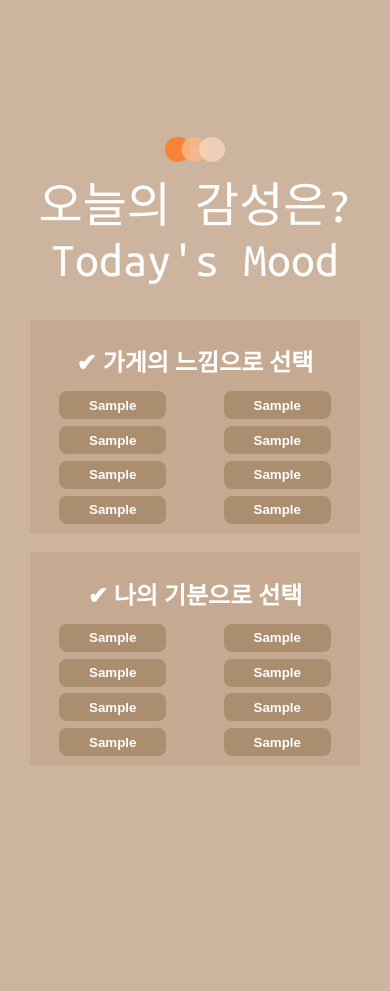
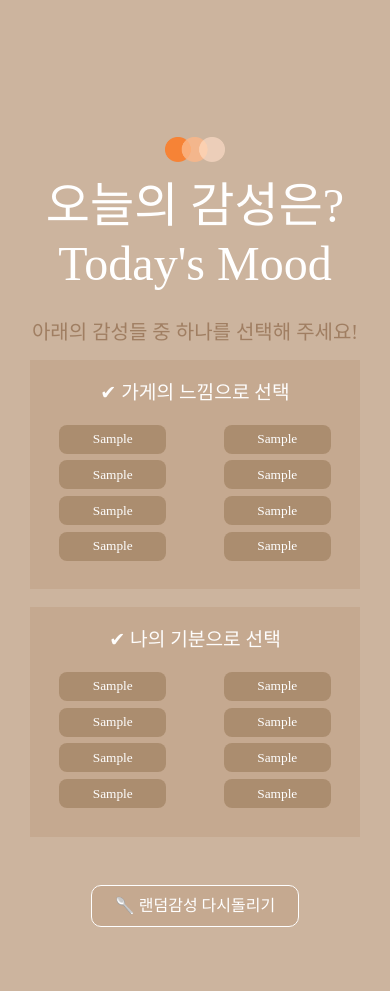
Before and after one commit to arimSeo/Graduate-proj, a Django app: template tastyproject/myapp/templates/gamseong.html in a window 390 px wide. Before the commit the page ends 766 px from the top, so only its background shows below. Run offline with Django 3.2, Linux system fonts and the light colour scheme; the template is opened without the code that fills it: most values are stand-ins (such as "Sample title", 1, 10 or a date in 2020); some libraries are stand-ins or nearby versions; some web fonts are replaced.

Commit message:
[Frontend]버튼 추가 및 css수정정

```diff
--- a/tastyproject/myapp/static/css/gamseong.css
+++ b/tastyproject/myapp/static/css/gamseong.css
@@ -1,3 +1,20 @@
+@font-face {
+    font-family: 'KyoboHand';
+    src: url('https://cdn.jsdelivr.net/gh/projectnoonnu/noonfonts_20-04@1.0/KyoboHand.woff') format('woff');
+    font-weight: normal;
+    font-style: normal;
+    }
+*{
+    font-family: 'KyoboHand';
+    text-decoration: none;
+}
+.p{
+    color:rgba(114, 70, 34, 0.486);
+    font-size: 1.5rem;
+    margin-bottom: 2%;
+    margin-top: 2%;
+}
+
 body{
     text-align: center;
     margin-top: 7%;
@@ -8,8 +25,8 @@ body{
     height:20%;
 }
 .loading{
+    font-size: 1.3rem;
     color:white;
-    font-family: Ubuntu Mono;
 }
 .box1{
     border:transparent;
@@ -30,13 +47,14 @@ body{
     margin:0 20% 5% 20%;
 }
 .h1{
-    font-family: Ubuntu Mono;
     color:#ffffff;
     font-size: 4.6rem;
 }
-h2{
-    color: white;
+.h2{
+    color: rgba(255, 255, 255, 0.973);
     margin-bottom: 2%;
+    margin-top: 2%;
+    font-size: 1.8rem;
 }
 
 .row1{
@@ -45,10 +63,6 @@ h2{
 .row2{
     flex:1;
 }
-/* .g{
-
-    cursor: pointer;
-} */
 
 .g1, .gg1{
     width:50%;
@@ -57,16 +71,39 @@ h2{
     border-radius: 8px;
     background: transparent;
     color: white;
-    font-weight: bold;
+    /* font-weight: bold; */
     cursor: pointer;
     padding:3% 3%;
     margin:4% 0 0% 0;
     background: rgba(114, 82, 39, 0.315);
 }
+.g1:hover, .gg1:hover{
+    color:bisque;
+}
 
 .last{
     margin-bottom:4%;
 }
+
+.more{
+    margin-bottom: 10%;
+    font-size: 1.2rem;
+    /* font-weight: bold; */
+}
+.more_btn{
+    border:1px solid ;
+    border-radius: 10px;
+    background-color: #9a6b3e25;
+    padding:1.8% 3.5% 1.8% 3.5%;
+    color:white;
+
+}
+.more_btn:hover{
+    color:white;
+    font-size: 1.3rem;
+}
+
+
 
 /*  */
 
@@ -90,6 +127,12 @@ h2{
         padding:4% 0 4% 0;
     }
 
+    .h2{
+        font-size: 1.2rem;
+        margin-bottom:4%;
+        margin-top:4%;
+    }
+
     .h1{
         font-size: 3rem;
     }
@@ -97,5 +140,27 @@ h2{
         width:50%;
         height:50%;
     }
+    .loading{
+        font-size: 1.18rem;
+    }
+    .more{
+        margin-bottom: 20%;
+        font-size: 1rem;
+    }
+    .more_btn{
+        border:1px solid ;
+        border-radius: 10px;
+        background-color: #9a6b3e25;
+        padding:3% 6% 3% 6%;
+        color:white;
+    }
+    .more_btn:hover{
+        margin-bottom: 20%;
+        font-size: 1.1rem;
+    }
+    .p{
+        margin-bottom: 4%;
+        font-size: 1.25rem;
+    }
 
 }
--- a/tastyproject/myapp/static/gamseong.js
+++ b/tastyproject/myapp/static/gamseong.js
@@ -1,13 +1,17 @@
 $(document).ready(function () {
     $(".logo").hide();
     $(".h1").hide();
+    $(".p").hide();
     $(".box1").hide();
     $(".box2").hide();
+    $(".more").hide();
     setTimeout(function () {
         $(".loading").fadeOut(400);
         $(".logo").fadeIn(2000);
         $(".h1").fadeIn(2000);
+        $(".p").fadeIn(4000);
         $(".box1").fadeIn(4500);
         $(".box2").fadeIn(6000);
+        $(".more").fadeIn(6000);
     }, 2500);
 });
--- a/tastyproject/myapp/templates/gamseong.html
+++ b/tastyproject/myapp/templates/gamseong.html
@@ -16,7 +16,7 @@
 <body>
     <div class="loading">
         <img src="{% static 'image/loading592.gif' %}" alt="loading" class="loading_img">
-        <div class="loading_content">🙋‍♀️{{user}}님 마음속 갬성 끌어올리는 중...</div>
+        <div class="loading_content">🙋‍♀️ {{user}}님 마음속 갬성 끌어올리는 중...</div>
     </div>
     <!-- form 한개에 submit 한개로하면 버튼 각각에 다 폼으로 해야하나????
     아아ㅏ아니다 중복 아니니까 하나니까 다 submit 해도되나. 근데 pnu퀴즈는 각각에 다해줬는데,,  -->
@@ -25,12 +25,12 @@
         {% csrf_token %}
         <img src="{% static 'image/logo1.png' %}" class="logo" width="60px" height="25px">
         <div class="h1">
-            오늘의 감성은?<br> Today's Mood</div>
+            오늘의 감성은?<br> Today's Mood</div><br>
             {% comment %} {{user}}님 안녕하세요! {% endcomment %}
             {% comment %} user는 뷰에서 가져온것 {% endcomment %}
-        <br><br>
+            <div class="p">아래의 감성들 중 하나를 선택해 주세요!</div>
         <div class="box1">
-            <h2>✔ 가게의 느낌으로 선택</h2>
+            <div class="h2">✔ 가게의 느낌으로 선택</div>
         <div class="mini-box1">
         <div class="row1">
             <div class="">
@@ -43,30 +43,29 @@
                 <input type="submit" class="g1" name="gam" value="{{random_r_mood3}}">
             </div>
             <div class="last">
-                <input type="submit" class="g1" name="gam" value="{{random_r_mood4}}">
+                <input type="submit" class="g1" name="gam" value="{{random_r_mood5}}">
             </div>
+            <br>
         </div>
         <div class="row2">
             <div class="">
-                <input type="submit" class="g1" name="gam" value="{{random_r_mood5}}">
+                <input type="submit" class="g1" name="gam" value="{{random_r_mood7}}">
             </div>
             <div class="">
                 <input type="submit" class="g1" name="gam" value="{{random_r_mood6}}">
             </div>
             <div class="">
-                <input type="submit" class="g1" name="gam" value="{{random_r_mood7}}">
+                <input type="submit" class="g1" name="gam" value="{{random_r_mood4}}">
             </div>
             <div class="last">
                 <input type="submit" class="g1" name="gam" value="{{random_r_mood8}}">
             </div>
         </div>
         </div>
-
         </div>
         <br>
-
         <div class="box2">
-            <h2> ✔ 나의 기분으로 선택</h2>
+            <div class="h2"> ✔ 나의 기분으로 선택</div>
             <div class="mini-box2">
             <div class="row1">
             <div class="g">
@@ -94,12 +93,15 @@
             </div>
             <div class="last">
                 <input type="submit" class="gg1" name="gam" value="{{random_p_mood8}}">
-            </div>
+            </div><br>
             </div>
         </div>
         </div>
+        <div class="more">
+            <a href="{% url 'gamseong' %}" class="more_btn"> 🥄 랜덤감성 다시돌리기 </a>
+        </div>
+    </form>
 
-    </form>
 
 </body>
 
--- a/tastyproject/myapp/templates/index.html
+++ b/tastyproject/myapp/templates/index.html
@@ -14,15 +14,13 @@
 
 <body>
     <img class="logo1 " src="{% static 'image/logo1.png' %}" width="230px" height="100px">
-    <!-- <input type="button" value="시작하기"> -->
     <div class="title">
-        Tasty<br>
+        TASTY
     </div>
     <div class="text" id="typed1">
         <!-- 내 주머니 속 맛집 메이트🍴 -->
     </div>
     <div class="team">맛있는 녀석들</div>
-
 
     <script>
         //splash 페이지
```
Also changed, not shown: tastyproject/accounts/static/css/login.css (+22 -1 lines), tastyproject/accounts/static/css/register.css (+17 -4 lines), tastyproject/myapp/static/css/index.css (+9 -9 lines), tastyproject/myapp/static/css/main.css (+13 -5 lines), tastyproject/myapp/static/css/main2.css (+11 -5 lines), tastyproject/myapp/templates/main.html (+8 -1 lines).
